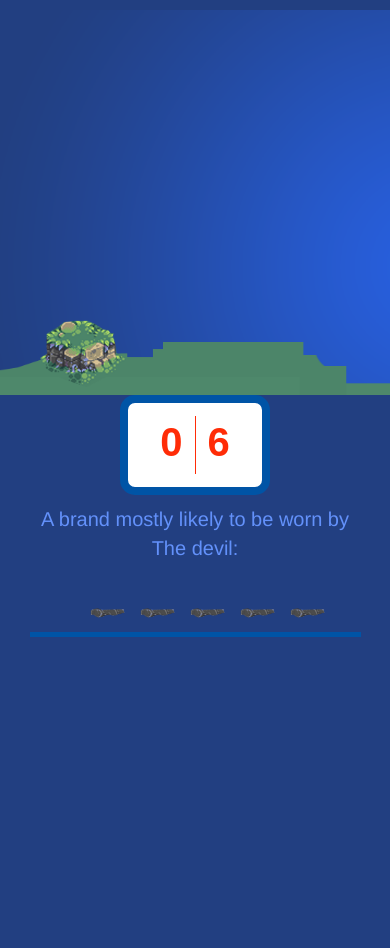
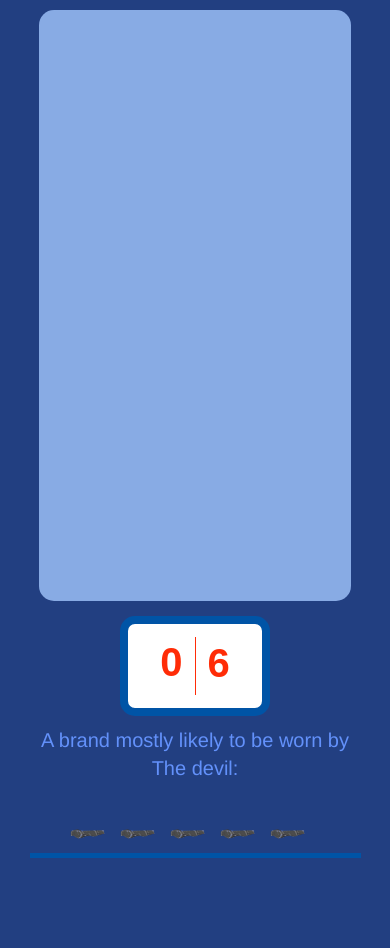
Before and after one commit to ambouh/hangman, a PHP site: page /index.html in a window 390 px wide; the page is wider, and only the part inside the window is pictured. Shown: the part 52-1000 px from the top of that part. Before the commit the page ends 689 px from the top of that part, so only its background shows below. Run offline with PHP 8.4, Linux system fonts and the light colour scheme; some libraries are stand-ins or nearby versions.

Commit message:
modified #wrapper to fit in small and mid screens

```diff
--- a/styles.css
+++ b/styles.css
@@ -12,11 +12,14 @@
     display: block;
 }
 #wrapper {
-    background: url(images/bg.png) no-repeat;
+    background: #88abe4;
+    /*background: url(images/bg.png) no-repeat;*/
     width: 895px;
-    height:auto;
+    border-radius: 15px;
+    height: auto;
     background-size: contain !important;
     margin: 0 auto;
+    margin-bottom: 15px;
 }
 main {
     width: 895px;
@@ -51,6 +54,10 @@
     font-weight: bold;
     text-transform: uppercase;
     padding-bottom: 10px;
+}
+
+#good ul {
+    padding-left: 0;
 }
 
 #good ul li {
@@ -126,13 +133,14 @@
 
 @media screen and (max-width:800px) {
     #wrapper {
-       /* width: 70%;*/
-        /*height: 70%;*/
+        width: 80%;
+        height: 70%;
     }
 
     main {
-        /*width: 70%;*/
-        /*height: 70%;*/
+        position: relative;
+        width: 100%;
+        height: 100%;
     }
 
     footer {
```
